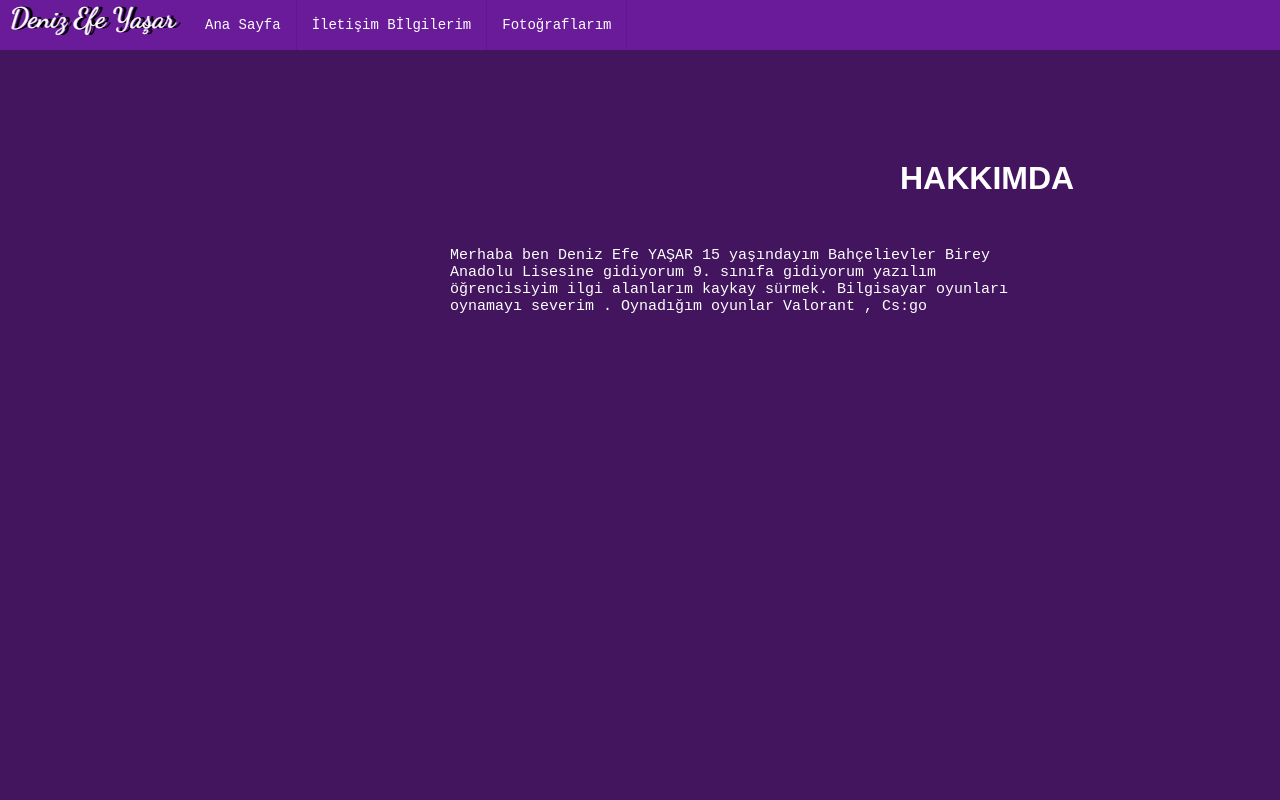
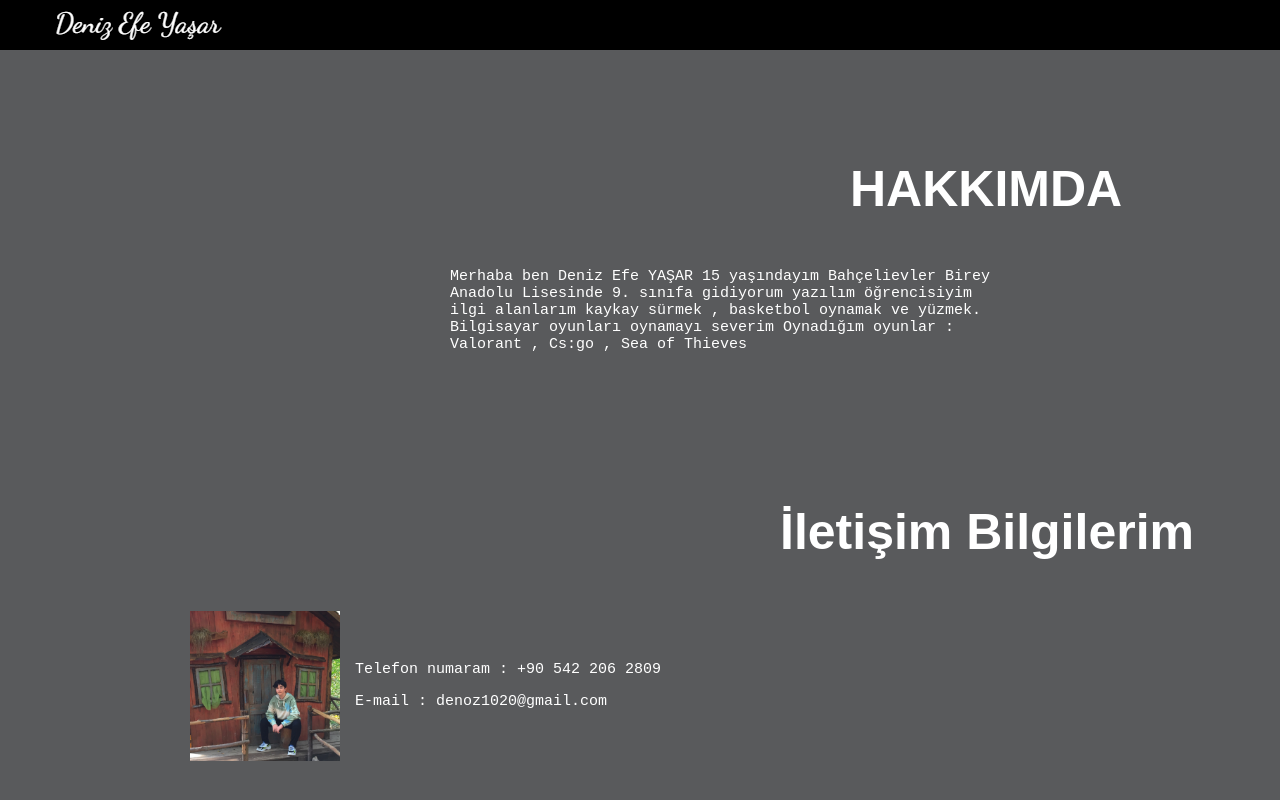
Before and after one commit to Deniz-Efe-Yasar/WebSite, a plain HTML site: page code/index.html in a window 1280 px wide. Drawn offline with Linux system fonts and the light colour scheme.

Commit message:
14.04.2021

```diff
--- a/code/index.html
+++ b/code/index.html
@@ -15,28 +15,31 @@
     <div>
 
         <ul class="menu">
-            <li><img src="./images/logogölgeli2.png" alt=""></li>
-            <li>
-                <a href="index.html">Ana Sayfa</a>
-            </li>
-            <li>
-                <a href="cominications.html">İletişim Bİlgilerim</a>
-            </li>
-            <li>
-                <a href="pictures.html">Fotoğraflarım</a>
-            </li>
+            <li style="margin-left: 45px; margin-top: 5px;"><img src="./images/logogölgeli2.png" alt=""></li>
         </ul>
 
     </div>
 
-    <div style="margin-top: 110px;margin-left: 900px;">
+    <div style="margin-top: 110px;margin-left: 850px;">
         <h1>HAKKIMDA</h1>
     </div>
     <div style="margin-left: 450px;margin-top: 50px;margin-right: 270px;">
-        <p>Merhaba ben Deniz Efe YAŞAR 15 yaşındayım Bahçelievler Birey Anadolu Lisesine gidiyorum 9. sınıfa gidiyorum
-            yazılım
-            öğrencisiyim ilgi alanlarım kaykay sürmek. Bilgisayar
-            oyunları oynamayı severim . Oynadığım oyunlar Valorant , Cs:go </p>
+        <p>Merhaba ben Deniz Efe YAŞAR 15 yaşındayım Bahçelievler Birey Anadolu Lisesinde
+            9. sınıfa gidiyorum yazılım öğrencisiyim ilgi alanlarım
+            kaykay sürmek , basketbol oynamak ve yüzmek. Bilgisayar oyunları oynamayı
+            severim Oynadığım oyunlar : Valorant , Cs:go , Sea of Thieves </p>
+    </div>
+    <div style="margin-top:150px; margin-left: 780px;">
+        <h1>İletişim Bilgilerim</h1>
+    </div>
+    <div style="margin-top: 50px;" class="ornek">
+        <img src="images/image1.jpeg" width="150px" class="sola-kaydir">
+    </div>
+    <div>
+        <p style="margin-top: 100px;">Telefon numaram : +90 542 206 2809</p>
+    </div>
+    <div class="ornek" >
+        <p style="margin-top:15px;">E-mail : denoz1020@gmail.com</p>
     </div>
 
 </body>
--- a/code/style.css
+++ b/code/style.css
@@ -1,6 +1,11 @@
 body{
     font-family:monospace;
-    background-color: #42155e;
+    background-color:#595a5c;
+    /* background-color:#788ff5 ; */
+    /* background-image:url(images/1862683.jpg); */
+    color: #fff;
+    font-size: 15px;
+
 }
 
 *{
@@ -14,7 +19,7 @@ a{
 }
 
 ul.menu {
-    background-color:#6A1B9A ;
+    background-color: #000000;
     height: 50px;
 }
 ul.menu > li{
@@ -54,8 +59,17 @@ ul.menu > li:hover ul{
 h1{
     font-family: Arial, Helvetica, sans-serif;
     color: #fff;
+    font-size: 50px;
 }
 p{
     color: #fff;
     font-size: 15px;
 }
+.ornek{
+    width: 900px;
+    margin:auto;
+    }
+    .sola-kaydir{
+    float:left;
+    padding:0 15px 15px 0;
+    }
```
Also changed, not shown: code/cominications.html (deleted, +0 -31 lines), code/pictures.html (deleted, +0 -32 lines), code/images/1862683.jpg (added), code/images/image1.jpeg (added).
